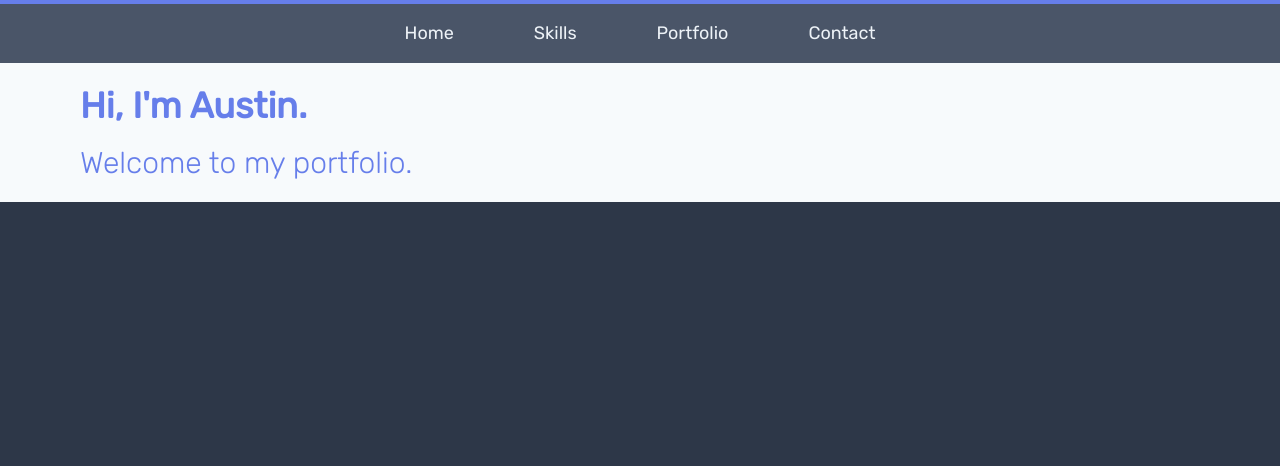
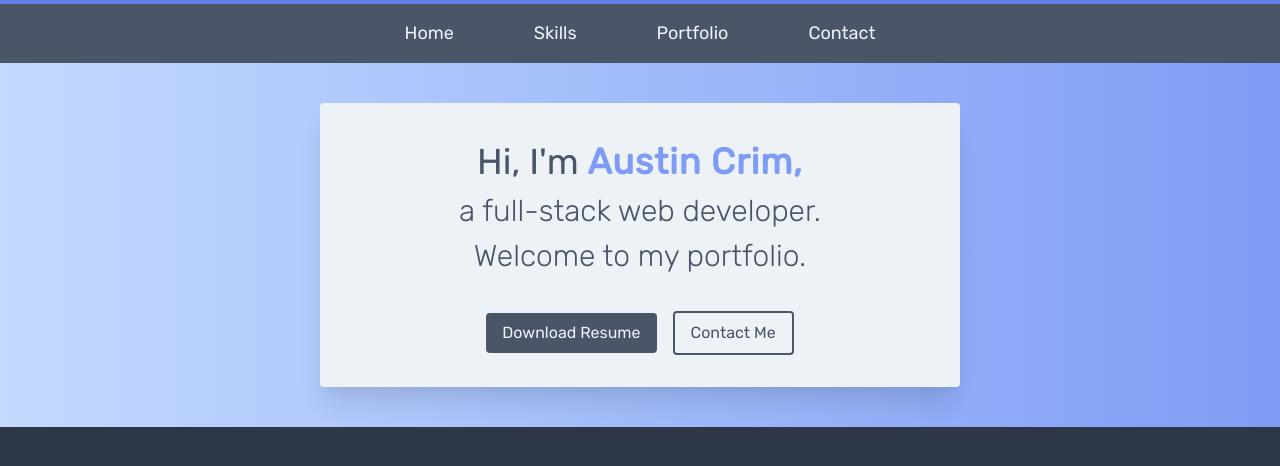
Before and after one commit to austincrim/austincrim.com-next, a Next.js app: page / in a window 1280 px wide. Shown: the top 466 px of the page. Built offline with nearby package versions, Linux system fonts and the light colour scheme.

Commit message:
hero styling

```diff
--- a/src/components/Hero.js
+++ b/src/components/Hero.js
@@ -1,13 +1,27 @@
-import React from "react";
+import React from 'react';
 
 const Hero = () => {
     return (
-        <div className="w-full mx-auto px-20 py-4 bg-gray-100 text-indigo-500">
-            <div>
-                <h1 className="mb-2 text-4xl font-semibold">
-                    Hi, I'm Austin.
+        <div id="hero" className="w-full mx-auto py-10 text-gray-700">
+            <div className="text-center w-full md:w-1/2 mx-auto px-4 py-8 bg-gray-200 rounded shadow-xl">
+                <h1 className="text-4xl ">
+                    Hi, I'm{' '}
+                    <span className="text-indigo-400 font-semibold tracking-wide">
+                        Austin Crim,
+                    </span>
                 </h1>
-                <h2 className="text-3xl font-light">Welcome to my portfolio.</h2>
+                <h2 className="text-3xl font-light">
+                    a full-stack web developer.
+                    <br /> Welcome to my portfolio.
+                </h2>
+                <div className="mt-4">
+                    <button className="btn primary-btn">
+                        Download Resume
+                    </button>
+                    <button className="btn secondary-btn">
+                        Contact Me
+                    </button>
+                </div>
             </div>
         </div>
     );
--- a/src/styles/index.css
+++ b/src/styles/index.css
@@ -19,3 +19,33 @@ body {
     font-family: "Rubik", sans-serif;
     @apply bg-gray-800;
 }
+
+#hero {
+    background-image: linear-gradient(90deg, #c3dafe, #7f9cf5);
+}
+
+.btn {
+   @apply py-2 px-4 mt-4 mx-2 rounded transition-all duration-150 ease-in;
+}
+
+.btn:hover {
+    @apply shadow-md;
+    transform: translateY(-1px);
+}
+
+.btn:active {
+    @apply duration-75 shadow-none;
+    transform: translateY(2px);
+}
+
+.primary-btn {
+    @apply  bg-gray-700 text-gray-200;
+}
+
+.primary-btn:hover {
+    @apply  bg-gray-800;
+}
+
+.secondary-btn {
+    @apply border-2 border-gray-700 text-gray-700;
+}
```
